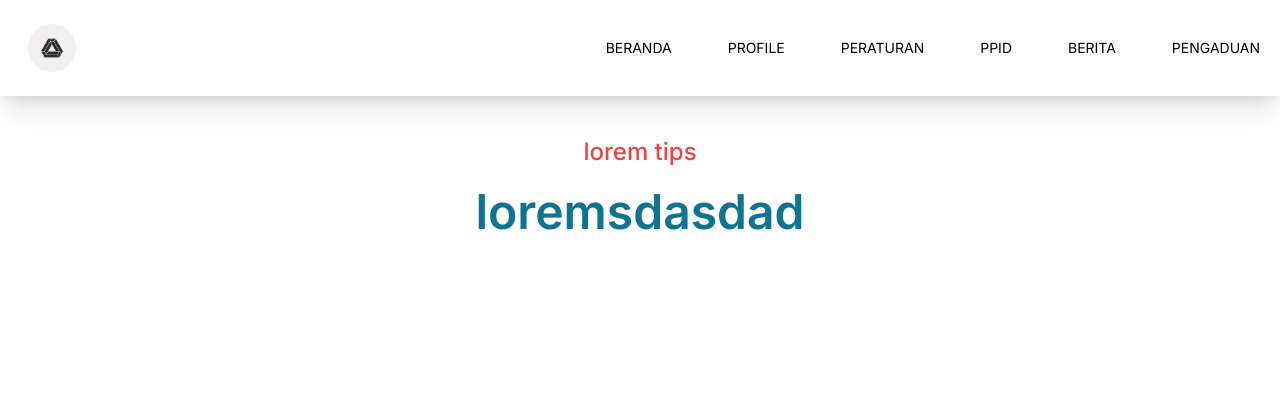
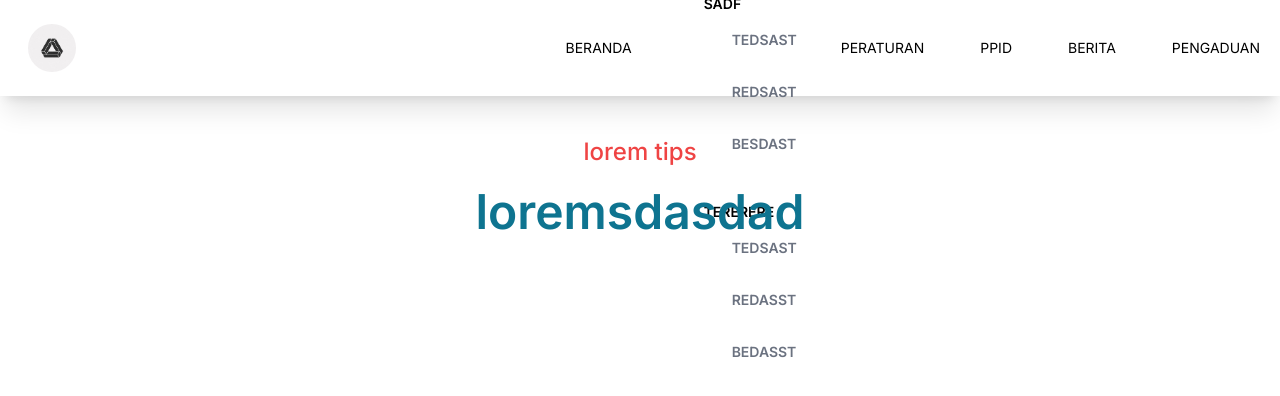
Before and after one commit to TommyPurba/companyorg, a Next.js app in the folder beacomp/: page / in a window 1280 px wide. Shown: the top 396 px of the page. Built offline with nearby package versions, Linux system fonts and the light colour scheme.

Commit message:
perbaiki sub menu12344

```diff
--- a/beacomp/src/components/navigation/Navlinks.js
+++ b/beacomp/src/components/navigation/Navlinks.js
@@ -107,7 +107,7 @@ export const Navlinks = () => {
               <div>
                 {link.sublink.map((sLinks, index) => (
                   <div key={index}>
-                    <div className={`${heading == link.name ? "" : "hidden"}`}>
+                    <div className={`${heading == link.name ? "" : ""}`}>
                       <p className="py-4 pl-7 font-semibold md:pr-0 pr-5">
                         {sLinks.subName}
                         {sLinks.SubNavMenu && (
```
